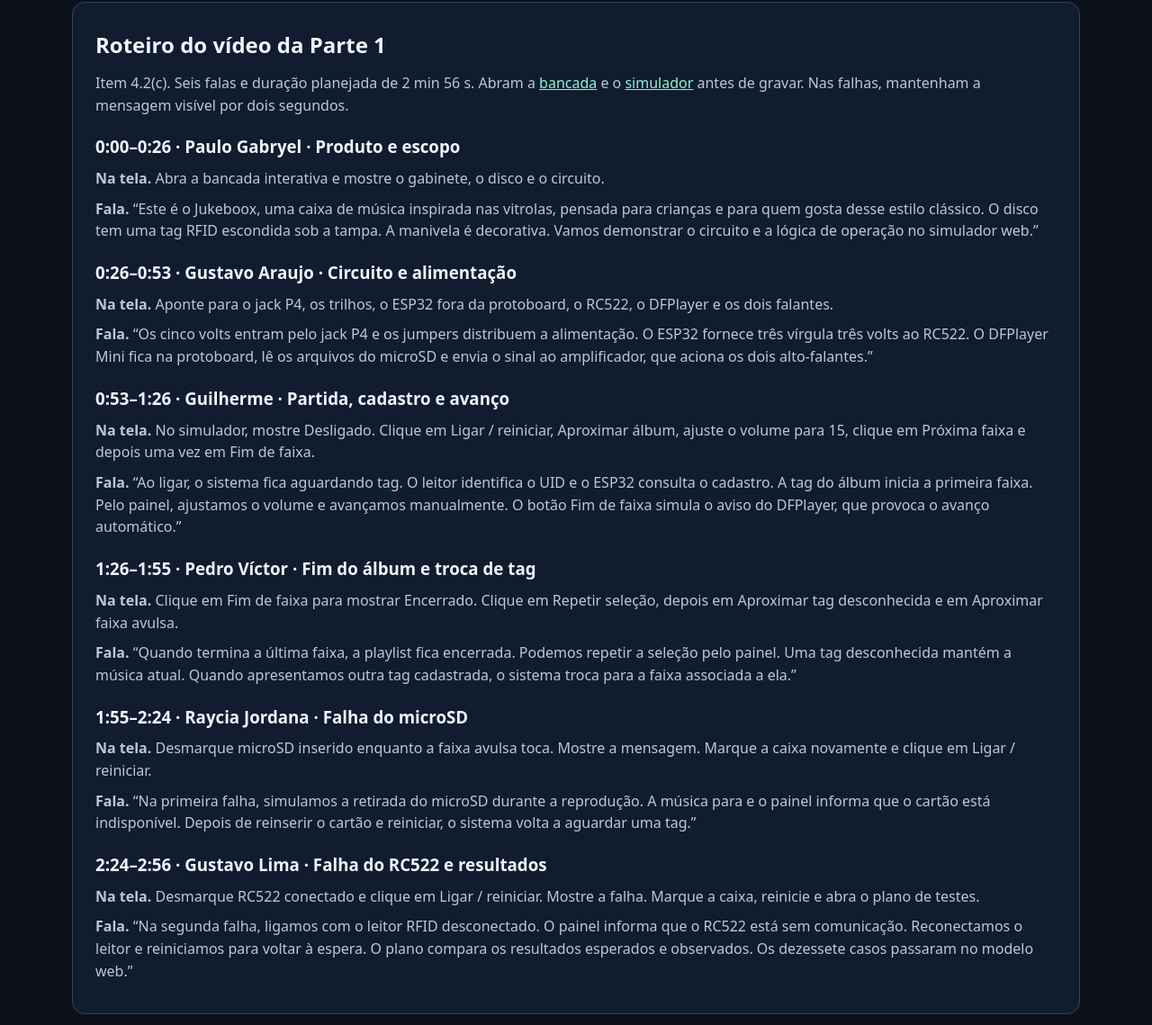
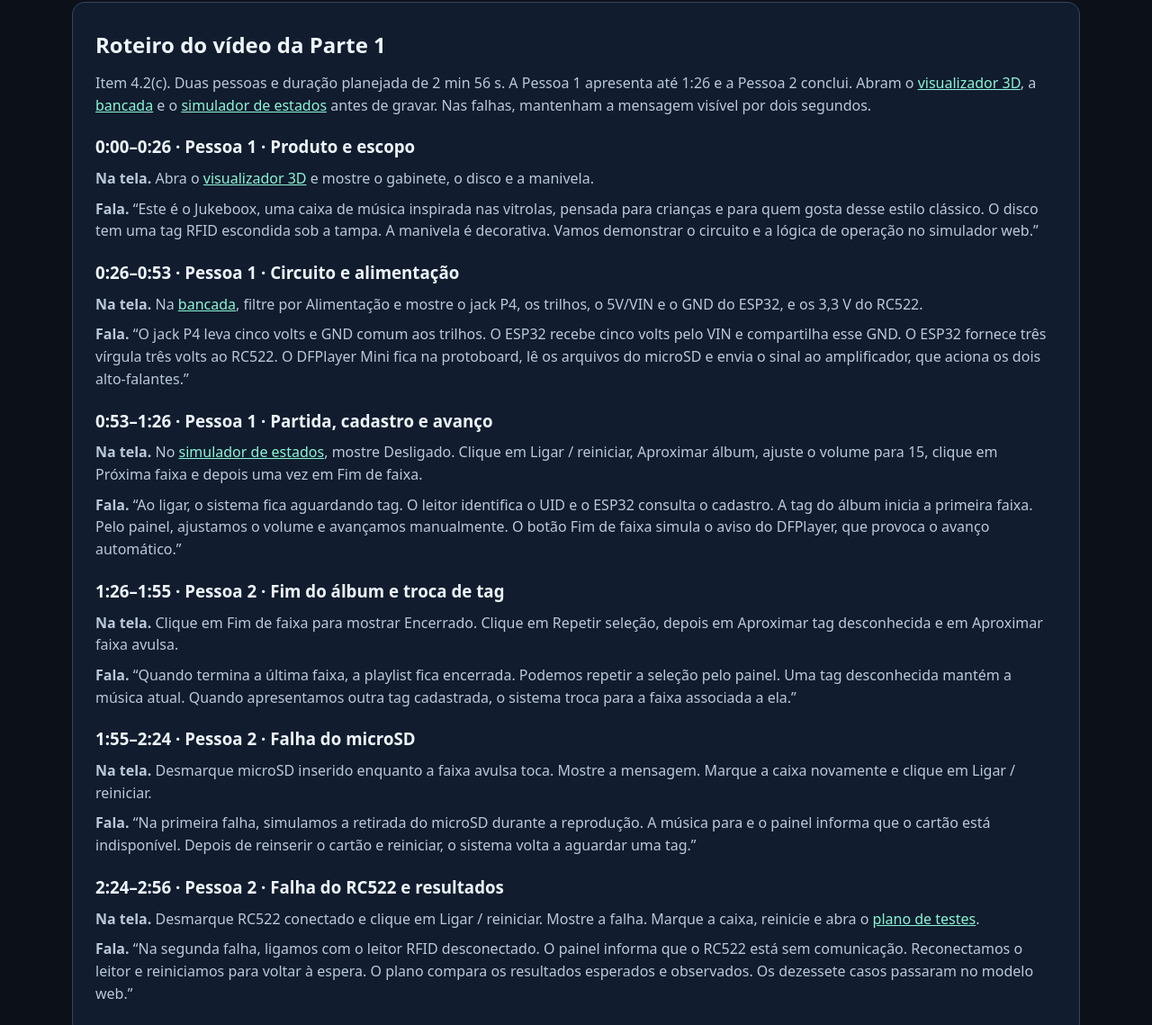
Before and after one commit to gusstavovp/jukeboox-circuito-3d, a plain HTML site: page entrega.html in a window 1280 px wide. Shown: the part 4913-6052 px from the top of the page at 90% size. Drawn offline with Linux system fonts and the light colour scheme.

Commit message:
Divide o roteiro da Jukeboox entre duas pessoas

```diff
--- a/entrega.html
+++ b/entrega.html
@@ -144,24 +144,24 @@ window.addEventListener("beforeprint", () => {
 </section>
 <section id="roteiro" class="screen">
 <h2>Roteiro do vídeo da Parte 1</h2>
-<p>Item 4.2(c). Seis falas e duração planejada de 2 min 56 s. Abram a <a href="simulacao.html#thinkercad">bancada</a> e o <a href="#operacao">simulador</a> antes de gravar. Nas falhas, mantenham a mensagem visível por dois segundos.</p>
-<h3>0:00–0:26 · Paulo Gabryel · Produto e escopo</h3>
-<p><strong>Na tela.</strong> Abra a bancada interativa e mostre o gabinete, o disco e o circuito.</p>
+<p>Item 4.2(c). Duas pessoas e duração planejada de 2 min 56 s. A Pessoa 1 apresenta até 1:26 e a Pessoa 2 conclui. Abram o <a href="./">visualizador 3D</a>, a <a href="simulacao.html#thinkercad">bancada</a> e o <a href="#operacao">simulador de estados</a> antes de gravar. Nas falhas, mantenham a mensagem visível por dois segundos.</p>
+<h3>0:00–0:26 · Pessoa 1 · Produto e escopo</h3>
+<p><strong>Na tela.</strong> Abra o <a href="./">visualizador 3D</a> e mostre o gabinete, o disco e a manivela.</p>
 <p><strong>Fala.</strong> “Este é o Jukeboox, uma caixa de música inspirada nas vitrolas, pensada para crianças e para quem gosta desse estilo clássico. O disco tem uma tag RFID escondida sob a tampa. A manivela é decorativa. Vamos demonstrar o circuito e a lógica de operação no simulador web.”</p>
-<h3>0:26–0:53 · Gustavo Araujo · Circuito e alimentação</h3>
-<p><strong>Na tela.</strong> Aponte para o jack P4, os trilhos, o ESP32 fora da protoboard, o RC522, o DFPlayer e os dois falantes.</p>
-<p><strong>Fala.</strong> “Os cinco volts entram pelo jack P4 e os jumpers distribuem a alimentação. O ESP32 fornece três vírgula três volts ao RC522. O DFPlayer Mini fica na protoboard, lê os arquivos do microSD e envia o sinal ao amplificador, que aciona os dois alto-falantes.”</p>
-<h3>0:53–1:26 · Guilherme · Partida, cadastro e avanço</h3>
-<p><strong>Na tela.</strong> No simulador, mostre Desligado. Clique em Ligar / reiniciar, Aproximar álbum, ajuste o volume para 15, clique em Próxima faixa e depois uma vez em Fim de faixa.</p>
+<h3>0:26–0:53 · Pessoa 1 · Circuito e alimentação</h3>
+<p><strong>Na tela.</strong> Na <a href="simulacao.html#thinkercad">bancada</a>, filtre por Alimentação e mostre o jack P4, os trilhos, o 5V/VIN e o GND do ESP32, e os 3,3 V do RC522.</p>
+<p><strong>Fala.</strong> “O jack P4 leva cinco volts e GND comum aos trilhos. O ESP32 recebe cinco volts pelo VIN e compartilha esse GND. O ESP32 fornece três vírgula três volts ao RC522. O DFPlayer Mini fica na protoboard, lê os arquivos do microSD e envia o sinal ao amplificador, que aciona os dois alto-falantes.”</p>
+<h3>0:53–1:26 · Pessoa 1 · Partida, cadastro e avanço</h3>
+<p><strong>Na tela.</strong> No <a href="#operacao">simulador de estados</a>, mostre Desligado. Clique em Ligar / reiniciar, Aproximar álbum, ajuste o volume para 15, clique em Próxima faixa e depois uma vez em Fim de faixa.</p>
 <p><strong>Fala.</strong> “Ao ligar, o sistema fica aguardando tag. O leitor identifica o UID e o ESP32 consulta o cadastro. A tag do álbum inicia a primeira faixa. Pelo painel, ajustamos o volume e avançamos manualmente. O botão Fim de faixa simula o aviso do DFPlayer, que provoca o avanço automático.”</p>
-<h3>1:26–1:55 · Pedro Víctor · Fim do álbum e troca de tag</h3>
+<h3>1:26–1:55 · Pessoa 2 · Fim do álbum e troca de tag</h3>
 <p><strong>Na tela.</strong> Clique em Fim de faixa para mostrar Encerrado. Clique em Repetir seleção, depois em Aproximar tag desconhecida e em Aproximar faixa avulsa.</p>
 <p><strong>Fala.</strong> “Quando termina a última faixa, a playlist fica encerrada. Podemos repetir a seleção pelo painel. Uma tag desconhecida mantém a música atual. Quando apresentamos outra tag cadastrada, o sistema troca para a faixa associada a ela.”</p>
-<h3>1:55–2:24 · Raycia Jordana · Falha do microSD</h3>
+<h3>1:55–2:24 · Pessoa 2 · Falha do microSD</h3>
 <p><strong>Na tela.</strong> Desmarque microSD inserido enquanto a faixa avulsa toca. Mostre a mensagem. Marque a caixa novamente e clique em Ligar / reiniciar.</p>
 <p><strong>Fala.</strong> “Na primeira falha, simulamos a retirada do microSD durante a reprodução. A música para e o painel informa que o cartão está indisponível. Depois de reinserir o cartão e reiniciar, o sistema volta a aguardar uma tag.”</p>
-<h3>2:24–2:56 · Gustavo Lima · Falha do RC522 e resultados</h3>
-<p><strong>Na tela.</strong> Desmarque RC522 conectado e clique em Ligar / reiniciar. Mostre a falha. Marque a caixa, reinicie e abra o plano de testes.</p>
+<h3>2:24–2:56 · Pessoa 2 · Falha do RC522 e resultados</h3>
+<p><strong>Na tela.</strong> Desmarque RC522 conectado e clique em Ligar / reiniciar. Mostre a falha. Marque a caixa, reinicie e abra o <a href="#testes">plano de testes</a>.</p>
 <p><strong>Fala.</strong> “Na segunda falha, ligamos com o leitor RFID desconectado. O painel informa que o RC522 está sem comunicação. Reconectamos o leitor e reiniciamos para voltar à espera. O plano compara os resultados esperados e observados. Os dezessete casos passaram no modelo web.”</p>
 </section>
 <section class="print-only academic-primary">
```
